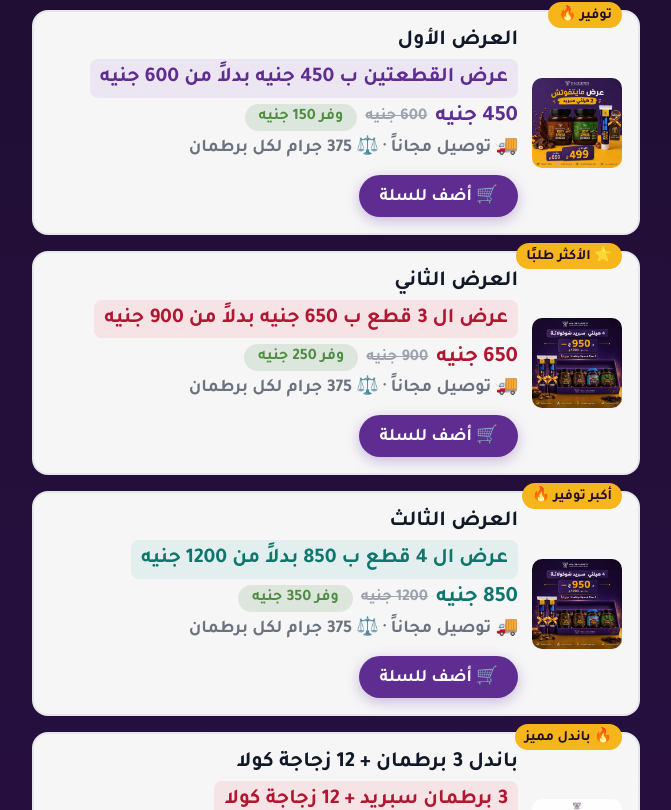
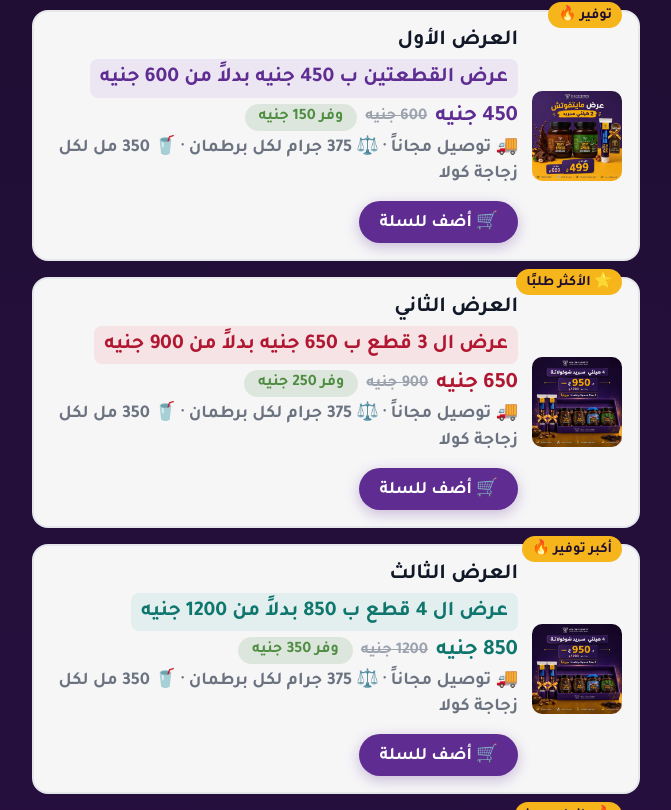
Before and after one commit to mostafaelnemer/healty-spread-landing-page, a React (Vite) app: page / in a window 1280 px wide. Shown: the part 1450-2260 px from the top of the page, without its empty margins (304-975 px from the left). Built offline with nearby package versions, Linux system fonts and the light colour scheme.

Commit message:
add 350ml cola info to bundle cards

```diff
--- a/src/components/OffersSection.jsx
+++ b/src/components/OffersSection.jsx
@@ -129,7 +129,7 @@ export default function OffersSection({ intro, offers, onCheckout }) {
                     <s>{formatPrice(offer.originalPrice * displayQty)}</s>
                     <span className="saving-tag">وفر {formatPrice(offer.saving * displayQty)}</span>
                   </div>
-                  <p className="bundle-row-shipping">🚚 توصيل مجاناً · ⚖️ 375 جرام لكل برطمان</p>
+                  <p className="bundle-row-shipping">🚚 توصيل مجاناً · ⚖️ 375 جرام لكل برطمان · 🥤 350 مل لكل زجاجة كولا</p>
 
                   {inCart ? (
                     <div
```
